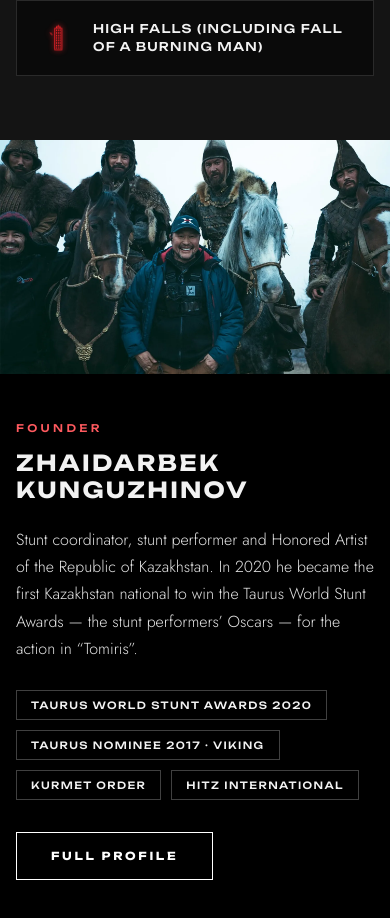
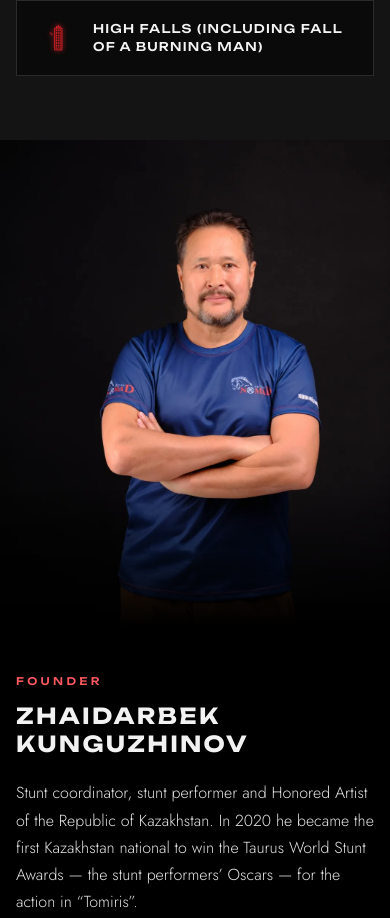
Before and after one commit to mubarakb14/nomadstunts-site, a plain HTML site: page about.html in a window 390 px wide. Shown: the part 4433-5351 px from the top of the page. Drawn offline with Linux system fonts and the light colour scheme.

Commit message:
About: new studio portrait of the founder
Portrait stands on the black section; edges and bottom fade into it via
CSS mask (photo background is #020202-#141112, section is #000).
Phones: 4:5 upper-body crop fading into the text below.

Co-Authored-By: Claude Opus 5.5 <noreply@anthropic.com>

```diff
--- a/about.html
+++ b/about.html
@@ -25,7 +25,7 @@
   <button class="video rv" id="video" aria-label="Showreel"><span class="play"><i></i><span class="lbl"></span></span></button>
 </div></section>
 <section class="sec alt"><div class="wrap"><h2 class="h title rv" data-i="dir_t"></h2><div class="svc-list" id="dirs"></div></div></section>
-<section class="founder" id="founder"></section>
+<section class="founder founder--portrait" id="founder"></section>
 <section class="projects" style="padding:0"><div class="stars" id="stars"></div></section>
 <footer id="footer"></footer>
 <script src="assets/data.js"></script>
--- a/assets/style.css
+++ b/assets/style.css
@@ -119,6 +119,10 @@ body.menu .burger::before{top:10px;transform:rotate(45deg)}body.menu .burger i{o
 /* founder */
 .founder{display:grid;grid-template-columns:1.1fr 1fr;min-height:520px;background:#000}
 .founder .img{background:url(../upload/images/48352_401842_17.webp) center/cover}
+/* studio portrait (About): photo stands on the black section, edges fade into it */
+.founder--portrait{min-height:clamp(560px,50vw,760px)}
+.founder--portrait .img{position:relative;overflow:hidden;background:#000}
+.founder--portrait .img::before{content:"";position:absolute;left:50%;bottom:0;height:100%;aspect-ratio:2/3;transform:translateX(-50%);background:url(../upload/images/founder-portrait.webp) center bottom/cover no-repeat;-webkit-mask-image:linear-gradient(90deg,transparent,#000 16%,#000 84%,transparent),linear-gradient(#000 82%,transparent);-webkit-mask-composite:source-in;mask-image:linear-gradient(90deg,transparent,#000 16%,#000 84%,transparent),linear-gradient(#000 82%,transparent);mask-composite:intersect}
 .founder .txt{padding:clamp(48px,7vw,96px) var(--gut);display:flex;flex-direction:column;justify-content:center;align-items:flex-start;background:var(--hero)}
 .founder h2{font-size:clamp(22px,2.8vw,36px);line-height:1.25;margin:14px 0 22px;letter-spacing:.1em}
 .founder p{color:#e3e3e3;max-width:540px}
@@ -263,6 +267,8 @@ footer{background:var(--bg);padding:clamp(56px,7vw,80px) 0 28px;border-top:1px s
   .cards{grid-template-columns:1fr 1fr}
   .hist{grid-template-columns:1fr}.hist-ph{position:static}.hist-ph img{aspect-ratio:16/10}
   .founder{grid-template-columns:1fr}.founder .img{min-height:60vw}
+  .founder--portrait .img{min-height:0;aspect-ratio:4/5;max-height:80vh}
+  .founder--portrait .img::before{left:0;right:0;width:auto;aspect-ratio:auto;transform:none;background-position:center top;-webkit-mask-image:linear-gradient(#000 70%,transparent);mask-image:linear-gradient(#000 70%,transparent)}
   .stats{grid-template-columns:1fr 1fr}.stat:nth-child(2){border-right:0}.stat:nth-child(-n+2){border-bottom:1px solid var(--line)}
   .grid{grid-template-columns:repeat(3,1fr)}.pgrid{grid-template-columns:repeat(3,1fr)}
   .svc-list{grid-template-columns:1fr 1fr}
```
Also changed, not shown: upload/images/founder-portrait.webp (added).
